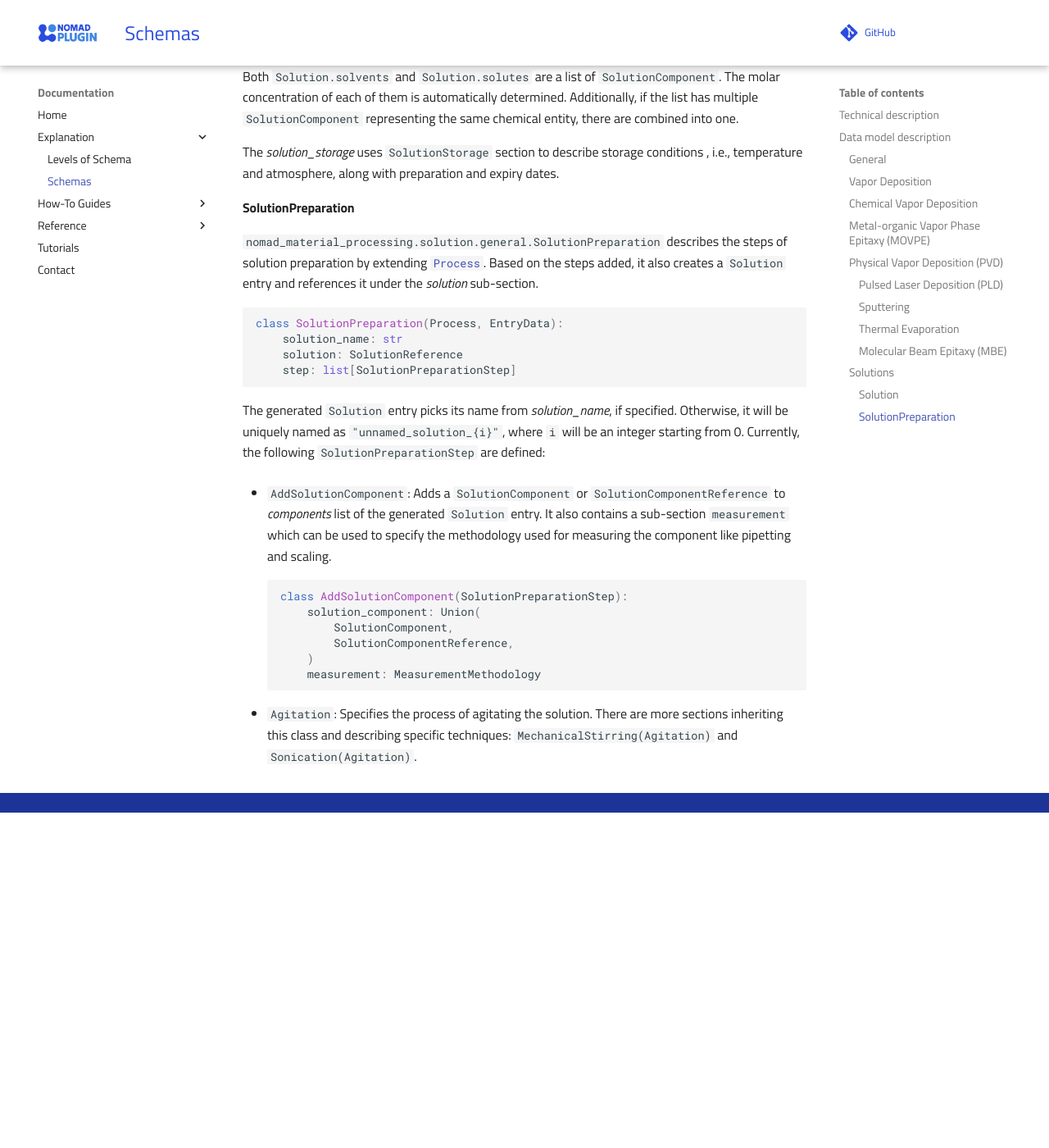
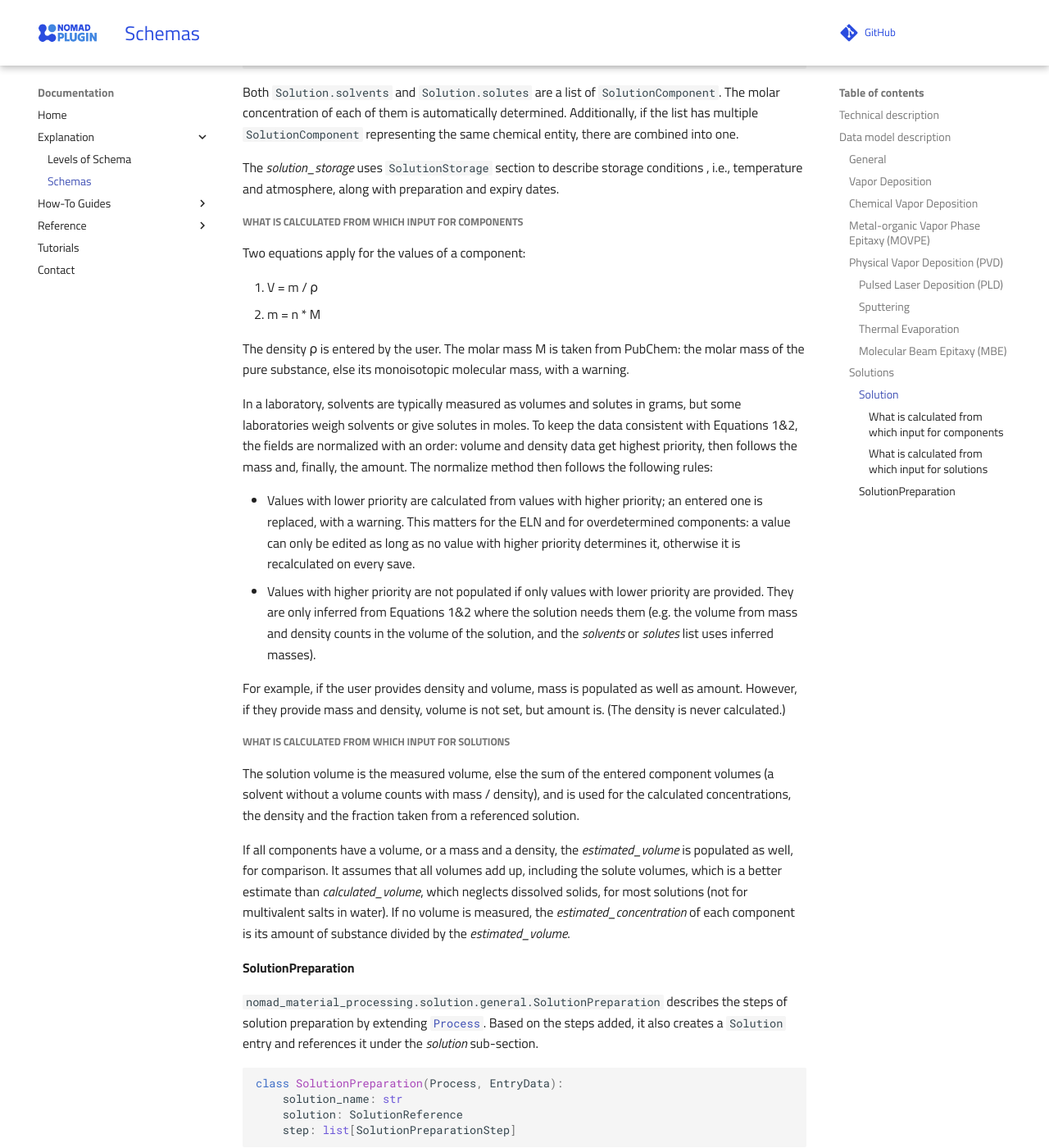
Before and after one commit to FAIRmat-NFDI/nomad-material-processing, an MkDocs documentation site: the page built from docs/explanation/schemas.md, in a window 1280 px wide and 1400 px high, scrolled down 5776 px. Shown: the whole window at 82% size. Built offline with MkDocs 1.6.1 and Material for MkDocs 9.7.7, drawn with Linux system fonts in a browser that asks for light colours; comment, search, counter and statistics services are not loaded; before the commit the page ends 6767 px from its top, so only the background shows below that; some of the changed text lies outside the part shown.

Commit message:
Explaining the new priorities and possiblities of parsing data into the schema. Priorities are needed to provide multiple options of providing data, while mainting consistent data that is compatible with the previous code.  There is a minor inconsistency: Old amounts where assumed as monoisotipic. Since now mass is prioritized over amount. This old mass value can be renormalized on migration to a slightly lower or higher amount (moles). A migration must still be done to preserve the previous specification and recalculate the mass instead.

````diff
--- a/docs/explanation/schemas.md
+++ b/docs/explanation/schemas.md
@@ -139,7 +139,7 @@ by searching for: `"nomad_material_processing.solution.general"`
 
 `nomad_material_processing.solution.general.Solution` describes liquid solutions by extending the
 [`CompositeSystem`](https://nomad-lab.eu/prod/v1/docs/howto/customization/base_sections.html#system) with quantities: _pH_, _mass_,
-_calculated_volume_, _measured_volume_, _density_, and sub-sections:
+_calculated_volume_, _measured_volume_, _estimated_volume_, _density_, and sub-sections:
 _solvents_, _solutes_, and _solution_storage_.
 
 ```py
@@ -228,6 +229,48 @@ combined into one.
 The _solution_storage_ uses `SolutionStorage` section to describe storage conditions
 , i.e., temperature and atmosphere, along with preparation and expiry dates.
 
+##### What is calculated from which input for components
+
+Two equations apply for the values of a component:
+
+1. V = m / ρ
+2. m = n * M
+
+The density ρ is entered by the user. The molar mass M is taken from PubChem: the
+molar mass of the pure substance, else its monoisotopic molecular mass, with a warning.
+
+In a laboratory, solvents are typically measured as volumes and solutes in grams, but
+some laboratories weigh solvents or give solutes in moles. To keep the data consistent
+with Equations 1&2, the fields are normalized with an order: volume and density data get highest priority, then follows the mass and, finally, the
+amount. The normalize method then follows the following rules:
+
+- Values with lower priority are calculated from values with higher priority; an
+  entered one is replaced, with a warning. This matters for the ELN and for
+  overdetermined components: a value can only be edited as long as no value with
+  higher priority determines it, otherwise it is recalculated on every save.
+- Values with higher priority are not populated if only values with lower priority
+  are provided. They are only inferred from Equations 1&2 where the solution needs
+  them (e.g. the volume from mass and density counts in the volume of the solution,
+  and the _solvents_ or _solutes_ list uses inferred masses).
+
+For example, if the user provides density and volume, mass is populated as well as
+amount. However, if they provide mass and density, volume is not set, but amount is.
+(The density is never calculated.)
+
+##### What is calculated from which input for solutions
+
+The solution volume is the measured volume, else the sum of the entered component
+volumes (a solvent without a volume counts with mass / density), and is used for the
+calculated concentrations, the density and the fraction taken from a referenced
+solution.
+
+If all components have a volume, or a mass and a density, the _estimated_volume_ is
+populated as well, for comparison. It assumes that all volumes add up, including the
+solute volumes, which is a better estimate than _calculated_volume_, which neglects
+dissolved solids, for most solutions (not for multivalent salts in water). If no volume
+is measured, the _estimated_concentration_ of each component is its amount of substance
+divided by the _estimated_volume_.
+
 #### SolutionPreparation
 
 `nomad_material_processing.solution.general.SolutionPreparation`
````
Also changed, not shown: other parts of docs/explanation/schemas.md (+1 -0 lines), 2 other files.
